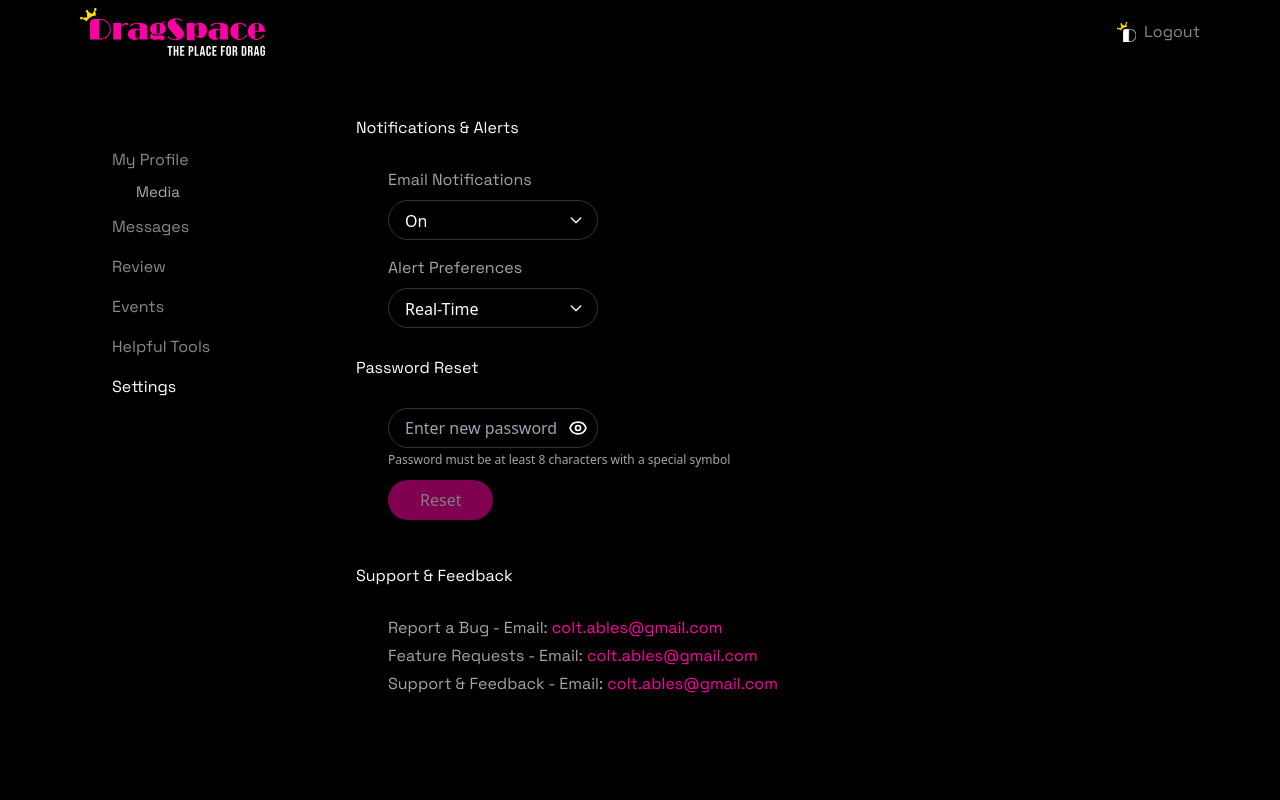
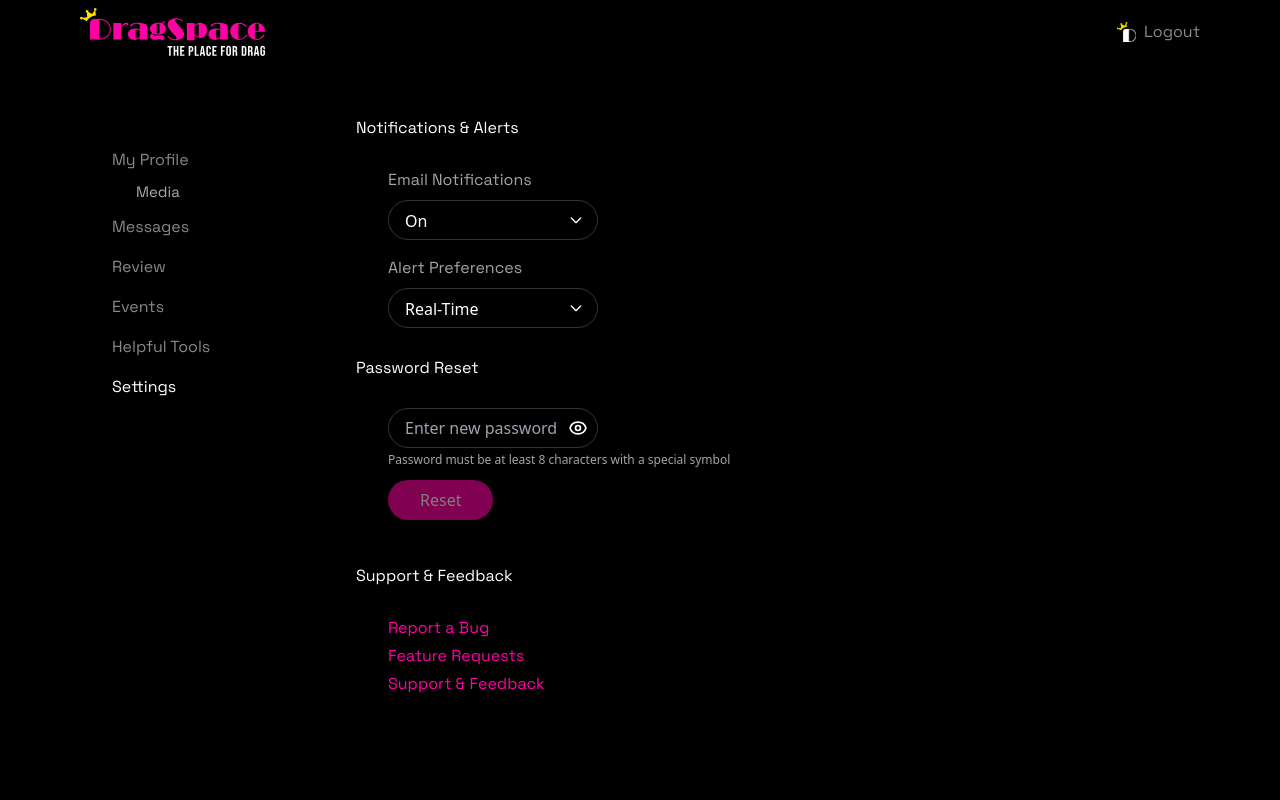
Before and after one commit to HamzaAliKundi/coltable-deshabord-performer, a React (Vite) app: page /settings in a window 1280 px wide. Shown: the top 800 px of the page. Built offline with nearby package versions, Linux system fonts and the light colour scheme; no server answers; sample sign-in values are in the browser's storage.

Commit message:
fix email

```diff
--- a/src/components/settings/settings.tsx
+++ b/src/components/settings/settings.tsx
@@ -34,6 +34,32 @@ const Settings = () => {
   }
 
   const togglePasswordVisibility = () => setShowPassword(!showPassword)
+
+  const handleEmailClick = (type: string) => {
+    const email = 'support@dragspace.com'
+    const subjects = {
+      bug: 'Bug Report',
+      feature: 'Feature Request',
+      support: 'Support & Feedback'
+    }
+
+    const subject = subjects[type as keyof typeof subjects]
+    const mailtoLink = `mailto:${email}?subject=${encodeURIComponent(subject)}`
+
+    // Try to open email client
+    const link = document.createElement('a')
+    link.href = mailtoLink
+    link.click()
+
+    // Fallback: copy email to clipboard after a short delay
+    setTimeout(() => {
+      navigator.clipboard.writeText(email).then(() => {
+        toast.success(`Email address copied to clipboard! Please email us at ${email} with subject: ${subject}`)
+      }).catch(() => {
+        toast.error(`Please email us at ${email} with subject: ${subject}`)
+      })
+    }, 1000)
+  }
 
   return (
     <div className="p-8 mb-12">
@@ -125,13 +151,28 @@ const Settings = () => {
         <h2 className="font-space-grotesk mt-12 text-base text-white font-normal leading-none">Support & Feedback</h2>
         <div className="flex flex-col gap-1 mt-8 ml-8">
           <div className="font-space-grotesk text-base text-[#A4A4A4]">
-            Report a Bug - Email: <span className="text-[#FF00A2]">colt.ables@gmail.com</span>
+            <a
+              onClick={() => handleEmailClick('bug')}
+              className="text-[#FF00A2] hover:underline cursor-pointer"
+            >
+              Report a Bug
+            </a>
           </div>
           <div className="font-space-grotesk text-base text-[#A4A4A4]">
-            Feature Requests - Email: <span className="text-[#FF00A2]">colt.ables@gmail.com</span>
+            <a
+              onClick={() => handleEmailClick('feature')}
+              className="text-[#FF00A2] hover:underline cursor-pointer"
+            >
+              Feature Requests
+            </a>
           </div>
           <div className="font-space-grotesk text-base text-[#A4A4A4]">
-            Support & Feedback - Email: <span className="text-[#FF00A2]">colt.ables@gmail.com</span>
+            <a
+              onClick={() => handleEmailClick('support')}
+              className="text-[#FF00A2] hover:underline cursor-pointer"
+            >
+              Support & Feedback
+            </a>
           </div>
         </div>
       </div>
```
